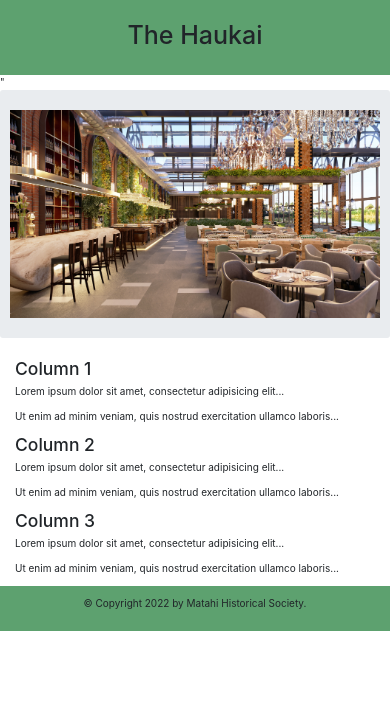
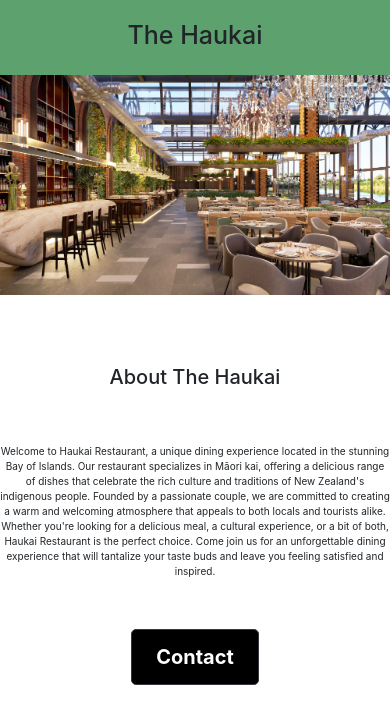
Before and after one commit to AdelTljrd/haukai.github.io, a PHP site: page / in a window 390 px wide. Shown: the top 702 px of the page. Before the commit the page ends 631 px from the top, so only its background shows below. Run offline with PHP 8.4, Linux system fonts and the light colour scheme.

Commit message:
Added clickable images

```diff
--- a/css/styles.css
+++ b/css/styles.css
@@ -1,10 +1,80 @@
+* {
+    box-sizing: border-box;
+    }
 /* Style the header */
 .header { grid-area: 1 / 1 / 2 / 7;
     background-color:#5da16f;
     text-align: center;
     padding: 20px;
 }
+.jumbotron {
+    text-align: center;
+    padding: 0px;
+}
 
+.container-1 .col-sm-4:nth-child(1) {
+    text-align: center;
+    padding: 50px;
+}
+.container-1 .col-sm-4:nth-child(2) {
+    text-align: center;
+
+}
+.container-1 .col-sm-4:nth-child(3) {
+    text-align: center;
+    padding: 40px;
+}
+.btn {
+    background-color: #000000;
+    color: white;
+    border-radius: 5px;
+    font-size: 16px;
+    font-weight: bold;
+    padding: 10px 20px;
+  }
+
+  .btn-lg {
+    font-size: 20px;
+    padding: 12px 24px;
+  }
+.container-2 .col-sm-4:nth-child(1) {
+    text-align: center;
+    padding: 0px;
+}
+.container-2 .col-sm-4:nth-child(2) {
+    text-align: center;
+    padding: 0px;
+}
+.container-2 .col-sm-4:nth-child(3) {
+    text-align: center;
+    padding: 0px;
+}
+.image-container {
+    position: relative;
+  }
+  .image-container h2 {
+    position: absolute;
+    top: 50%;
+    left: 50%;
+    transform: translate(-50%, -50%);
+    margin: 0;
+    padding: 10px;
+    color: white;
+    background-color: rgba(0, 0, 0, 0.685);
+    z-index: 1;
+  }
+  .image-container img {
+    display: block;
+    width: 100%;
+    height: auto;
+    z-index: 0;
+  }
+  h2 a {
+    color: white;
+  }
+  h2 a:hover {
+    color: white;
+  }
 .footer { grid-area: 7 / 1 / 8 / 7;
     background-color: #5da16f;
     text-align: center;
--- a/index.html
+++ b/index.html
@@ -19,31 +19,52 @@
 
  <header class="header">
       <h1>The Haukai</h1>
- </header>"
+ </header>
      <!-- Here is our page's main content-->
      <main>
-      <div class="jumbotron text-center"> <img src="images/restaurant.jpg" class="img-responsive" alt="Restaurant" width="1440" height="665">
+      <div class="jumbotron"> <img src="images/restaurant.jpg" class="img-responsive" alt="Restaurant" width="4000" height="2252">
       </div>
-      <div class="container">
+      <div class="container-1">
         <div class="row">
           <div class="col-sm-4">
-            <h3>Column 1</h3>
-            <p>Lorem ipsum dolor sit amet, consectetur adipisicing elit...</p>
-            <p>Ut enim ad minim veniam, quis nostrud exercitation ullamco laboris...</p>
+            <h2>About The Haukai</h2>
           </div>
           <div class="col-sm-4">
-            <h3>Column 2</h3>
-            <p>Lorem ipsum dolor sit amet, consectetur adipisicing elit...</p>
-            <p>Ut enim ad minim veniam, quis nostrud exercitation ullamco laboris...</p>
+            <p>Welcome to Haukai Restaurant, a unique dining experience located in the stunning Bay of Islands. Our restaurant specializes in Māori kai, offering a delicious range of dishes that celebrate the rich culture and traditions of New Zealand's indigenous people. Founded by a passionate couple, we are committed to creating a warm and welcoming atmosphere that appeals to both locals and tourists alike. Whether you're looking for a delicious meal, a cultural experience, or a bit of both, Haukai Restaurant is the perfect choice. Come join us for an unforgettable dining experience that will tantalize your taste buds and leave you feeling satisfied and inspired.</p>
           </div>
           <div class="col-sm-4">
-            <h3>Column 3</h3>
-            <p>Lorem ipsum dolor sit amet, consectetur adipisicing elit...</p>
-            <p>Ut enim ad minim veniam, quis nostrud exercitation ullamco laboris...</p>
+            <button type="button" class="btn btn-dark btn-lg">Contact</button>
           </div>
         </div>
       </div>
-
+      <div class="container-2">
+        <div class="row">
+          <div class="col-sm-4">
+            <div class="image-container">
+            <h2><a href="index.html">Menu</a></h2>
+            <a href="index.html">
+              <img src="images/menu1.jpg" class="img-responsive" alt="Menu" width="6720" height="4480">
+            </a>
+            </div>
+          </div>
+          <div class="col-sm-4">
+            <div class="image-container">
+            <h2><a href="index.html">Reservations</a></h2>
+            <a href="index.html">
+              <img src="images/reservations.jpg" class="img-responsive" alt="Reservations" width="5016" height="3344">
+            </a>
+            </div>
+          </div>
+          <div class="col-sm-4">
+            <div class="image-container">
+            <h2><a href="index.html">Culture & Kai</a></h2>
+            <a href="index.html">
+              <img src="images/culture.jpg" class="img-responsive" alt="Culture" width="3563" height="2392">
+            </a>
+            </div>
+          </div>
+        </div>
+      </div>
      </main>
      <!-- And here is our main footer that is
  used across all the pages of our website -->
```
